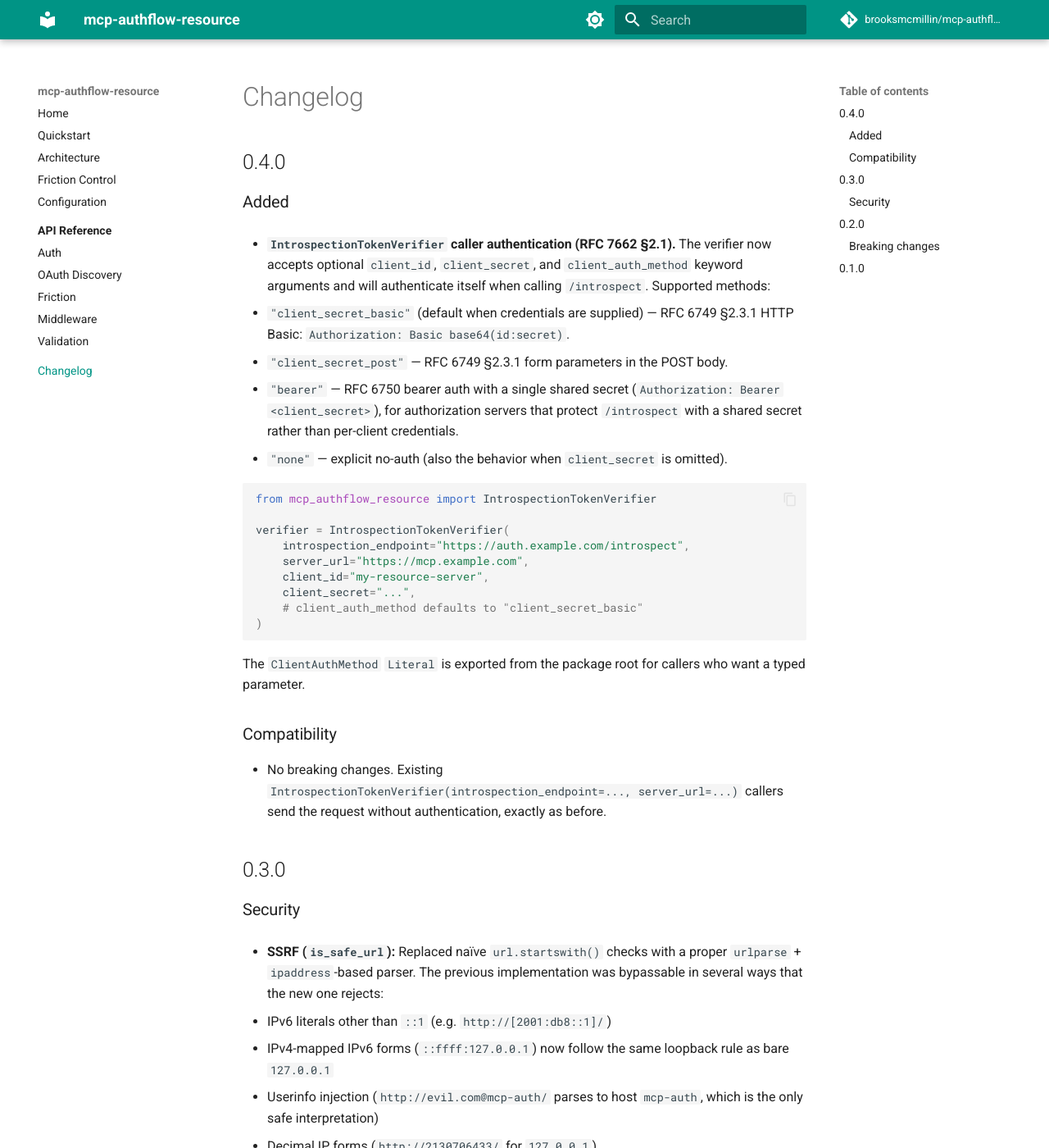
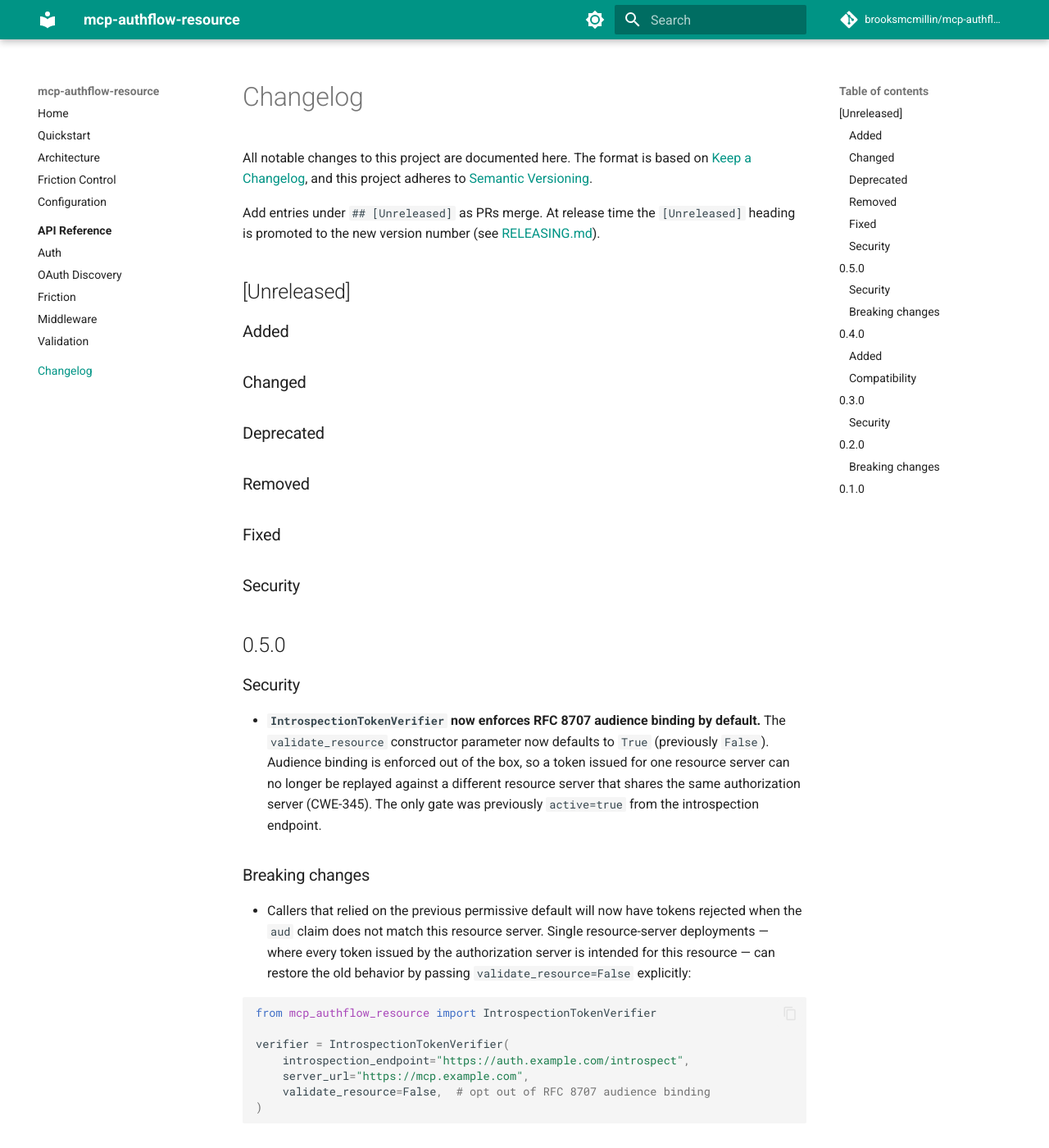
Before and after one commit to brooksmcmillin/mcp-authflow-resource, an MkDocs documentation site: the page built from docs/changelog.md, in a window 1280 px wide and 1400 px high. Shown: the whole window at 82% size. Built offline with MkDocs 1.6.1 and Material for MkDocs 9.7.7, drawn with Linux system fonts in a browser that asks for light colours; comment, search, counter and statistics services are not loaded.

Commit message:
fix: enable RFC 8707 audience binding by default (validate_resource=True) (#32)
* fix: enable RFC 8707 audience binding by default (validate_resource=True)

IntrospectionTokenVerifier defaulted validate_resource=False, disabling
RFC 8707 audience binding. Tokens issued for one resource server were
accepted by another sharing the same authorization server, the only gate
being active=true from introspection (CWE-345).

Flip the default to True so audience binding is enforced out of the box.
Single-resource-server deployments can still opt out explicitly. Updates
docstring, README, and configuration docs, and adds tests asserting the
secure default rejects mismatched aud claims.

Fixes #4

* docs: changelog and version bump to 0.5.0 for audience-binding default

Document the validate_resource default flip as a breaking change and bump
version 0.4.0 -> 0.5.0.

* docs: adopt Keep a Changelog [Unreleased] workflow

Add an [Unreleased] section to CHANGELOG.md and a RELEASING.md describing
the promote-on-release process, decoupling merges from publishing.

* refactor: single-source version from package metadata

__version__ now reads from importlib.metadata instead of a hardcoded
string, so pyproject.toml is the sole source of truth for the version.
Updates RELEASING.md accordingly.

* docs: use absolute URL for RELEASING.md link in changelog

The docs site snippet-includes CHANGELOG.md as changelog.md; a relative
RELEASING.md link breaks mkdocs --strict (target not in docs files).
Use an absolute GitHub URL so it resolves in both the repo and the site.

````diff
--- a/CHANGELOG.md
+++ b/CHANGELOG.md
@@ -1,4 +1,56 @@
 # Changelog
+
+All notable changes to this project are documented here. The format is based on
+[Keep a Changelog](https://keepachangelog.com/en/1.1.0/), and this project
+adheres to [Semantic Versioning](https://semver.org/spec/v2.0.0.html).
+
+Add entries under `## [Unreleased]` as PRs merge. At release time the
+`[Unreleased]` heading is promoted to the new version number (see
+[RELEASING.md](https://github.com/brooksmcmillin/mcp-authflow-resource/blob/main/RELEASING.md)).
+
+## [Unreleased]
+
+### Added
+
+### Changed
+
+### Deprecated
+
+### Removed
+
+### Fixed
+
+### Security
+
+## 0.5.0
+
+### Security
+
+- **`IntrospectionTokenVerifier` now enforces RFC 8707 audience binding by
+  default.** The `validate_resource` constructor parameter now defaults to
+  `True` (previously `False`). Audience binding is enforced out of the box, so
+  a token issued for one resource server can no longer be replayed against a
+  different resource server that shares the same authorization server
+  (CWE-345). The only gate was previously `active=true` from the introspection
+  endpoint.
+
+### Breaking changes
+
+- Callers that relied on the previous permissive default will now have tokens
+  rejected when the `aud` claim does not match this resource server. Single
+  resource-server deployments — where every token issued by the authorization
+  server is intended for this resource — can restore the old behavior by
+  passing `validate_resource=False` explicitly:
+
+  ```python
+  from mcp_authflow_resource import IntrospectionTokenVerifier
+
+  verifier = IntrospectionTokenVerifier(
+      introspection_endpoint="https://auth.example.com/introspect",
+      server_url="https://mcp.example.com",
+      validate_resource=False,  # opt out of RFC 8707 audience binding
+  )
+  ```
 
 ## 0.4.0
 
--- a/pyproject.toml
+++ b/pyproject.toml
@@ -1,6 +1,6 @@
 [project]
 name = "mcp-authflow-resource"
-version = "0.4.0"
+version = "0.5.0"
 description = "OAuth 2.0 Resource Server framework for MCP (Model Context Protocol) servers"
 readme = "README.md"
 requires-python = ">=3.11"
````
Also changed, not shown: README.md (+1 -1 lines), RELEASING.md (added, +48 -0 lines), docs/configuration.md (+2 -2 lines), mcp_authflow_resource/__init__.py (+6 -1 lines), 4 other files.
